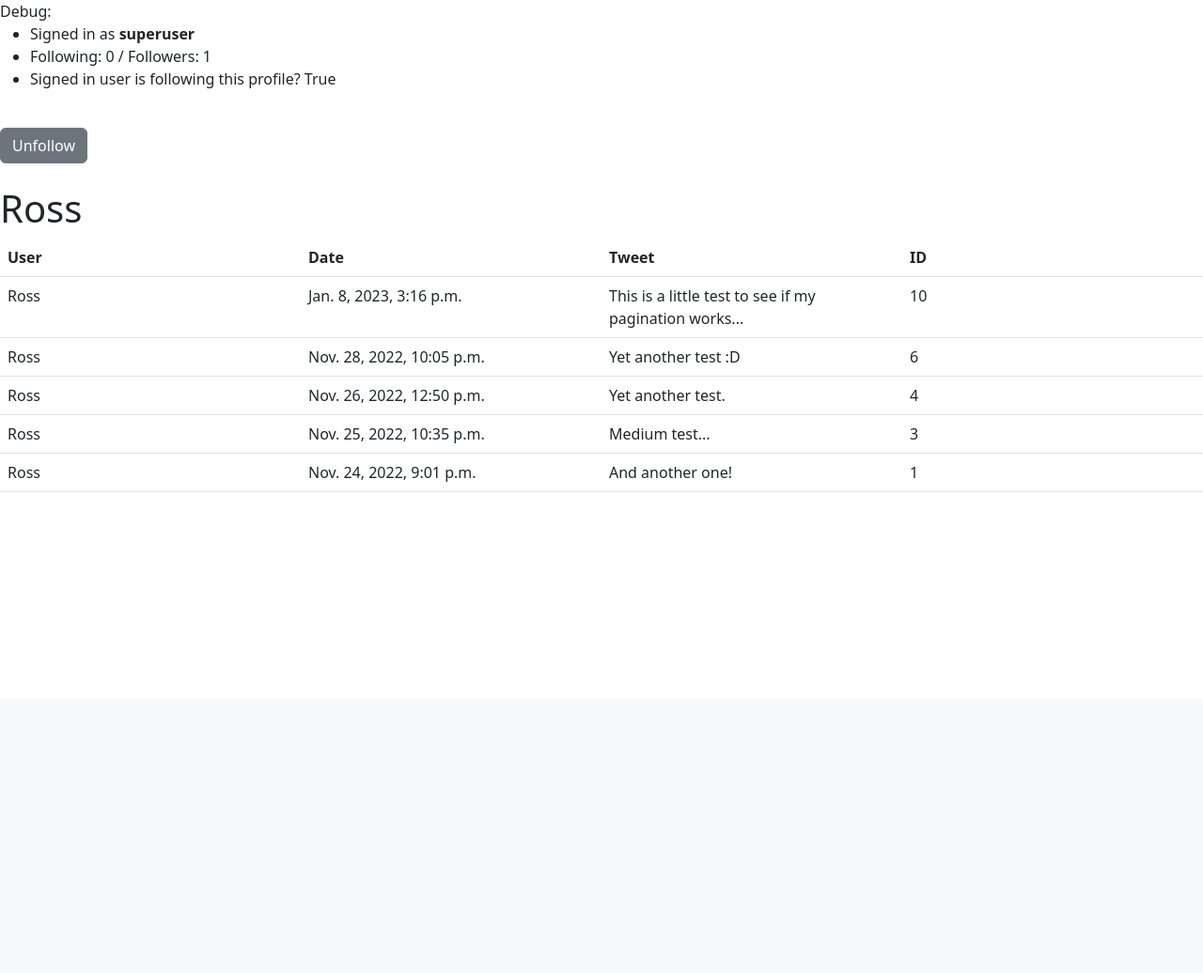
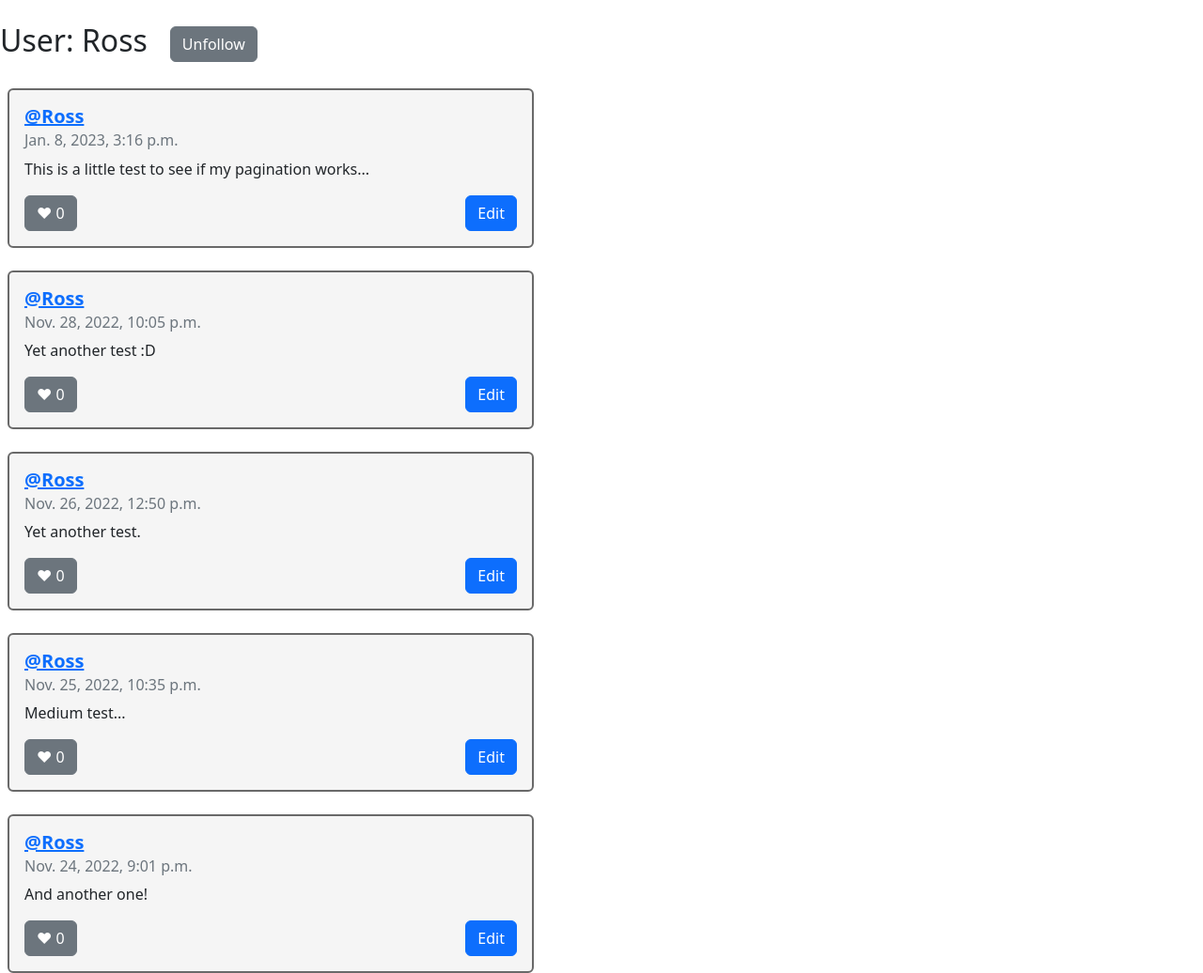
Before and after one commit to Ross-Coron/network, a Django app: page /profile/1 in a window 1280 px wide. Shown: the part 56-1092 px from the top of the page at 94% size. Before the commit the page ends 580 px from the top, so only its background shows below. Run offline with Django 3.2, Linux system fonts and the light colour scheme; a user stored in the database is signed in; data comes from the database, SQL or seed files in the repository; both versions use the stored data as it was after the commit.

Commit message:
Improved following page styling and tidied code

```diff
--- a/network/static/network/styles.css
+++ b/network/static/network/styles.css
@@ -3,6 +3,12 @@
   border: 2px solid dimgrey;
 }
 
+.inline {
+  display: flex;
+  align-items: center; /* Vertical align the elements to the center */
+
+}
+
 table {
     table-layout:fixed;
 }
--- a/network/templates/network/allPosts.html
+++ b/network/templates/network/allPosts.html
@@ -1,5 +1,8 @@
 	{% extends "network/layout.html" %}
 	{% block body %}
+
+	<br>
+	<h2>All Posts</h2>
 
 	<!-- Show paginated posts -->
 	{% for tweet in page_obj %}
--- a/network/templates/network/following.html
+++ b/network/templates/network/following.html
@@ -2,12 +2,9 @@
 
 {% block body %}
 
-<h1>Following</h1>
 <br>
-Debug: Signed in as <strong>{{ user.username }}</strong>
+<h2>Following</h2>
 <br>
-<br>
-
 
 {% for tweet in tweets %}
 
--- a/network/templates/network/layout.html
+++ b/network/templates/network/layout.html
@@ -19,13 +19,14 @@
 
             <div>
               <ul class="navbar-nav mr-auto">
+
                 <!-- Display NavBar options based on signed in status -->
-
+                {% if user.is_authenticated %}
                 <li class="nav-item">
                   <a class="btn btn-primary" href="{% url 'tweet' %}" role="button"> New Bleet</a>
                 </li>
 
-                {% if user.is_authenticated %}
+
                     <li class="nav-item">
 
                         <!-- TODO Insert link -->
--- a/network/templates/network/profile.html
+++ b/network/templates/network/profile.html
@@ -2,47 +2,44 @@
 
 {% block body %}
 
-Debug:
+<!-- Debug:
 <ul>
-  <li>Signed in as <strong>{{ user.username }}</strong>
+  <li>Signed in as: {{ user.username }}</strong>
   <li>Following: {{ following }} / Followers: {{ followedBy }}
   <li>Signed in user is following this profile? {{ following_status }}
-</ul>
+  </ul> -->
 
   <br>
+  <div class="inline">
+
+    <h2 data-id="{{viewed_profile_id}}">User: {{viewed_profile}}</h2>
+
     {% if user.username == viewed_profile %}
-<button type="button" class="btn btn-primary" onclick="follow()"disabled>Follow</button>
+    <button type="button" class="btn btn-primary ms-4" onclick="follow()"disabled>Follow</button>
 
     {% else %}
     {% if following_status == True %}
-<button type="button" class="btn btn-secondary" onclick="follow()">Unfollow</button>
+    <button type="button" class="btn btn-secondary ms-4" onclick="follow()">Unfollow</button>
     {% elif following_status == False %}
-<button type="button" class="btn btn-primary" onclick="follow()">Follow</button>
+    <button type="button" class="btn btn-primary ms-4" onclick="follow()">Follow</button>
     {% endif %}
     {% endif %}
+
+  </div>
+
+  {% for tweet in tweets %}
   <br>
-<br>
+  <div class="ms-2 card" style="width: 35rem" data-id="{{tweet.id}}";>
+    <div class="card-body rounded">
+     <h5 class="card-title" href="#"><a href="{% url 'profile' user_id=tweet.author.id%}"><b>@{{ tweet.author}}</b></h5></a>
+     <h6 class="card-subtitle mb-2 text-muted">{{tweet.posted}}</h6>
+     <p class="card-text">{{tweet.tweetText}}</p>
+     <button class="btn btn-secondary float-left" id="foo">&hearts;&nbsp;<span id="bar">0</span></button>
+     <button class="btn btn-primary float-end booboo">Edit</button>
+   </div>
+ </div>
 
-<h1 data-id="{{viewed_profile_id}}">{{viewed_profile}}</h1>
-
-<table class="table">
-  <thead>
-    <tr>
-      <th>User</th>
-      <th>Date</th>
-      <th>Tweet</th>
-      <th>ID</th>
-    </tr>
-  </thead>
-  {% for tweet in tweets %}
-  <tr>
-    <td>{{tweet.author}}</td>
-    <td>{{tweet.posted}}</td>
-    <td>{{tweet.tweetText}}</td>
-    <td>{{tweet.id}}</td>
-  </tr>
  {% endfor %}
-</table>
 
 
  <script>
@@ -80,19 +77,6 @@ Debug:
     }
   };
 
-
-
-
-
-
-
-
-
-
-
-
-
-
 </script>
 
 
--- a/network/views.py
+++ b/network/views.py
@@ -102,21 +102,21 @@ def profile(request, user_id):
 
 def following(request):
 
-
-    # Gets all users following logged in user
+    # Gets all profiles user follows
     usersFollowed = request.user.following.all()
 
-    # Gets IDs of users to filter with
+    # Make list of IDs
     usersFollowedIds = []
     for x in usersFollowed:
         usersFollowedIds.append(x.user.id)
 
-    print(usersFollowedIds)
+    print("Debug: User follows: ", usersFollowedIds)
 
-    #Filter Tweets by list of IDs
+    # Filter Tweets by list of IDs
     tweets = Tweet.objects.filter(author__in=usersFollowedIds).order_by('-posted')
 
-    return render(request, "network/allPosts.html", {
+    # Render posts. TODO: pagination
+    return render(request, "network/following.html", {
         "tweets": tweets
     })
 
```
Also changed, not shown: db.sqlite3. Lines whose indentation alone changed are shown as unchanged.
